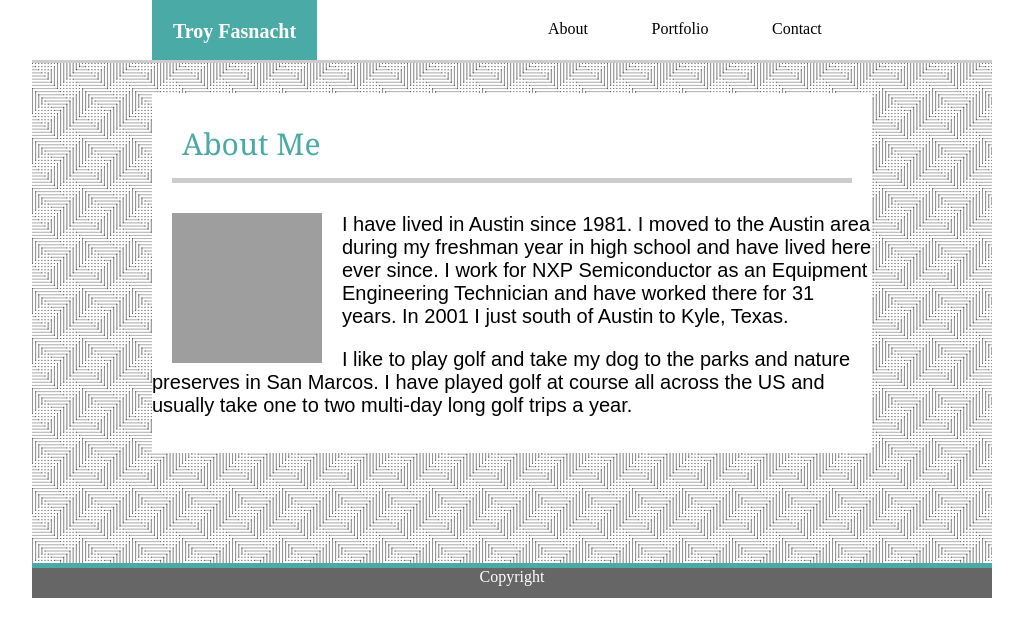
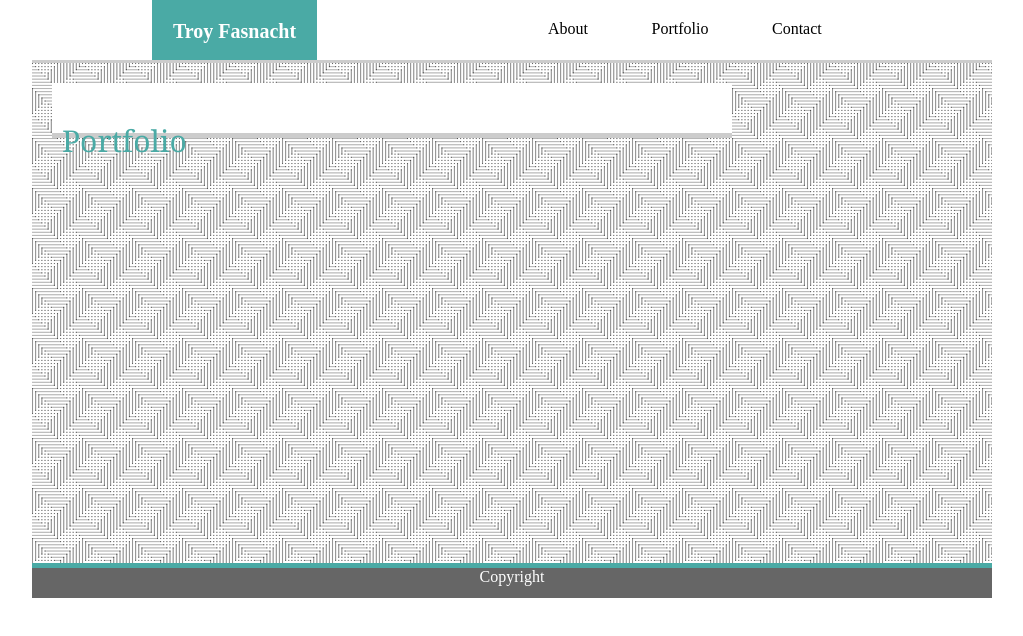
Before and after one commit to Austxgolfer/Basic-Portfolio, a plain HTML site: page portfolio.html in a window 1280 px wide. Shown: the whole page, without its empty margins (128-1151 px from the left). Drawn offline with Linux system fonts and the light colour scheme; grey boxes are pictures that could not be loaded.

Commit message:
copied contact html to portfolio, deleted all form ids and added <div> and ids for place holders

```diff
--- a/portfolio.html
+++ b/portfolio.html
@@ -1,6 +1,7 @@
 <!DOCTYPE html>
 <html lang="en-us">
 <head>
+    <!--<link href="https://fonts.googleapis.com/css?family=Lato" rel="stylesheet">-->
     <meta charset="utf-8">
     <title>Index page</title>
     <link rel="stylesheet" type="text/css" href="assets/css/style.css">
@@ -21,23 +22,27 @@
     <section id="contact">
         Contact
     </section>
-    <section id="Middle"><!--this holds the division with image and about me text-->
-        <div id="aboutmebox"><!--this holds the image and text-->
-            <div id="abouttop"><!--this is the "about me" of the text box-->
-                About Me
-            </div>
-            <div id="abouttext"><!--This is the text portion of the about me box-->
-              <div id="profilepic">
-
-              </div>
-                <p>I have lived in Austin since 1981.  I moved to the Austin area during my freshman year in high school and have lived here ever since.  I work for NXP Semiconductor as an Equipment Engineering Technician and have worked there for 31 years.  In 2001 I just south of Austin to Kyle, Texas.
-
-                </p>
-                <p>I like to play golf and take my dog to the parks and nature preserves in San Marcos.  I have played golf at course all across the US and usually take one to two multi-day long golf trips a year.
-
-              </p>
+    <section id="Middle"><!--this holds the form box-->
+        <div id="portfoliobox"><!--this holds the contact form-->
+            <div id="formtop">
+                Portfolio
             </div>
         </div>
+    <div id="pojectlinks">
+
+            <div id="hangman">
+
+            </div>
+            <div id="RPG">
+
+            </div>
+            <div id="trivia">
+
+            </div>
+    </div>
+
+
+
     </section>
     <footer>
         Copyright
```
